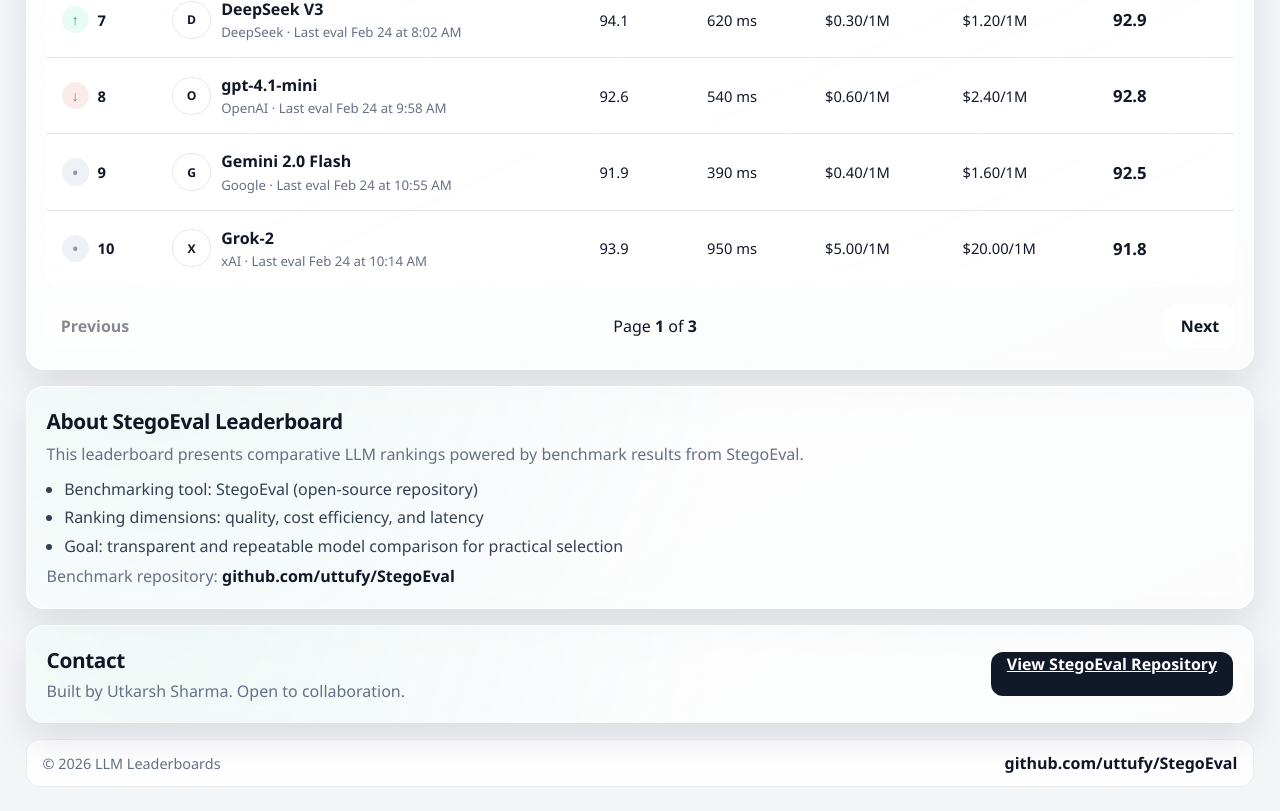
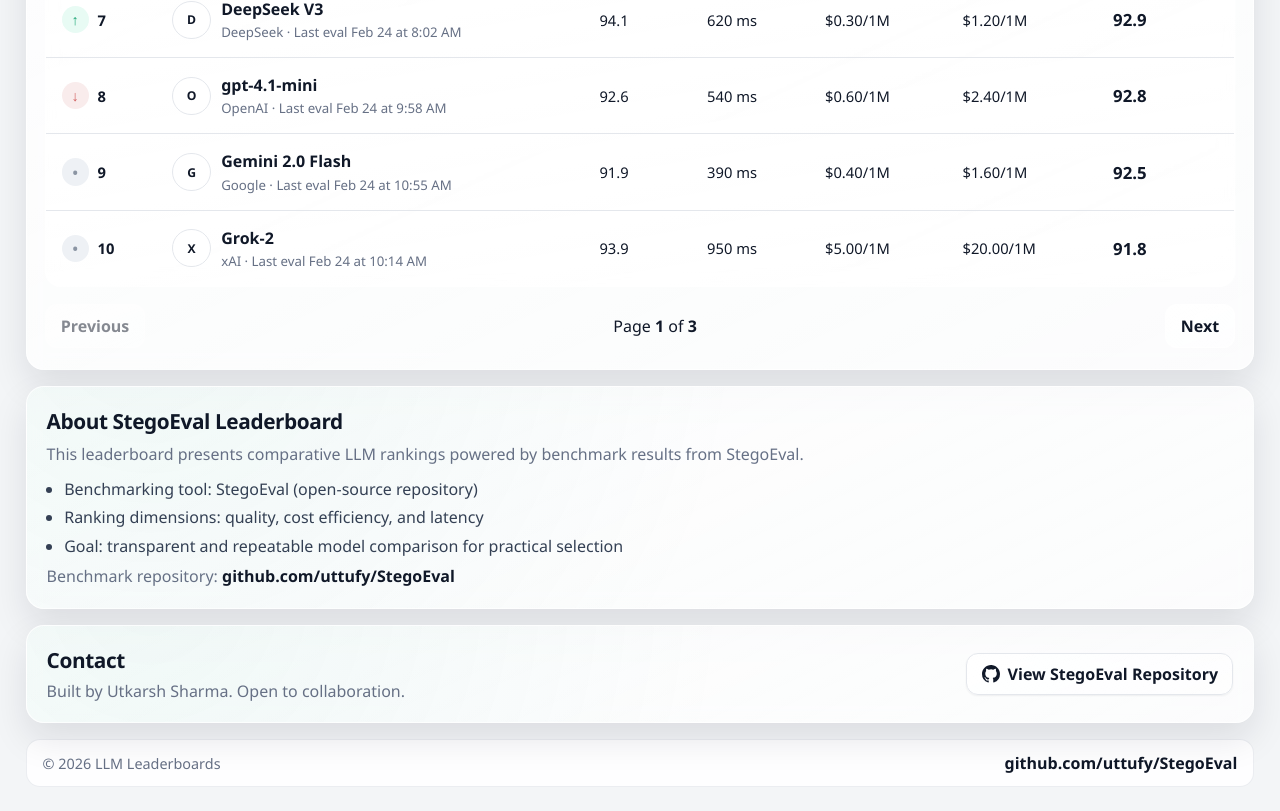
Before and after one commit to uttufy/StegoEval-Frontend, a Next.js app: page / in a window 1280 px wide. Shown: the part 1669-2480 px from the top of the page. Built offline with nearby package versions, Linux system fonts and the light colour scheme.

Commit message:
Restyle Contact CTA link

```diff
--- a/app/globals.css
+++ b/app/globals.css
@@ -809,6 +809,37 @@
   justify-content: flex-end;
 }
 
+.contact-link-cta {
+  display: inline-flex;
+  align-items: center;
+  gap: 0.5rem;
+  min-height: 2.6rem;
+  padding: 0.45rem 0.9rem;
+  border: 1px solid var(--line);
+  border-radius: 0.75rem;
+  background: linear-gradient(160deg, rgba(255, 255, 255, 0.76), rgba(255, 255, 255, 0.56));
+  color: var(--text);
+  font-weight: 600;
+  text-decoration: none;
+  box-shadow: var(--shadow-sm);
+  transition: transform 150ms ease, box-shadow 150ms ease, background-color 150ms ease;
+}
+
+.contact-link-cta span {
+  line-height: 1;
+}
+
+.contact-link-cta:hover {
+  transform: translateY(-1px);
+  box-shadow: 0 8px 20px rgba(16, 24, 40, 0.12);
+  background: linear-gradient(160deg, rgba(255, 255, 255, 0.88), rgba(246, 248, 251, 0.88));
+}
+
+.contact-link-cta:focus-visible {
+  outline: 2px solid var(--focus);
+  outline-offset: 2px;
+}
+
 .site-footer {
   border: 1px solid color-mix(in srgb, var(--line) 75%, transparent);
   border-radius: 14px;
--- a/src/components/LeaderboardPage.tsx
+++ b/src/components/LeaderboardPage.tsx
@@ -190,9 +190,15 @@
               href="https://github.com/uttufy/StegoEval"
               target="_blank"
               rel="noreferrer noopener"
-              className="button button-primary"
+              className="contact-link-cta"
             >
-              View StegoEval Repository
+              <svg viewBox="0 0 16 16" width="18" height="18" aria-hidden="true" focusable="false">
+                <path
+                  fill="currentColor"
+                  d="M8 0C3.58 0 0 3.58 0 8a8.01 8.01 0 0 0 5.47 7.59c.4.07.55-.17.55-.38 0-.19-.01-.82-.01-1.49-2.01.37-2.53-.49-2.69-.94-.09-.23-.48-.94-.82-1.13-.28-.15-.68-.52-.01-.53.63-.01 1.08.58 1.23.82.72 1.21 1.87.87 2.33.66.07-.52.28-.87.51-1.07-1.78-.2-3.64-.89-3.64-3.95 0-.87.31-1.59.82-2.15-.08-.2-.36-1.02.08-2.12 0 0 .67-.21 2.2.82a7.53 7.53 0 0 1 4 0c1.53-1.04 2.2-.82 2.2-.82.44 1.1.16 1.92.08 2.12.51.56.82 1.27.82 2.15 0 3.07-1.87 3.75-3.65 3.95.29.25.54.73.54 1.48 0 1.07-.01 1.93-.01 2.2 0 .21.15.46.55.38A8 8 0 0 0 16 8c0-4.42-3.58-8-8-8Z"
+                />
+              </svg>
+              <span>View StegoEval Repository</span>
             </a>
           </div>
         </div>
```
Also changed, not shown: 1 other file (tests, documents, lock files or other folders).
